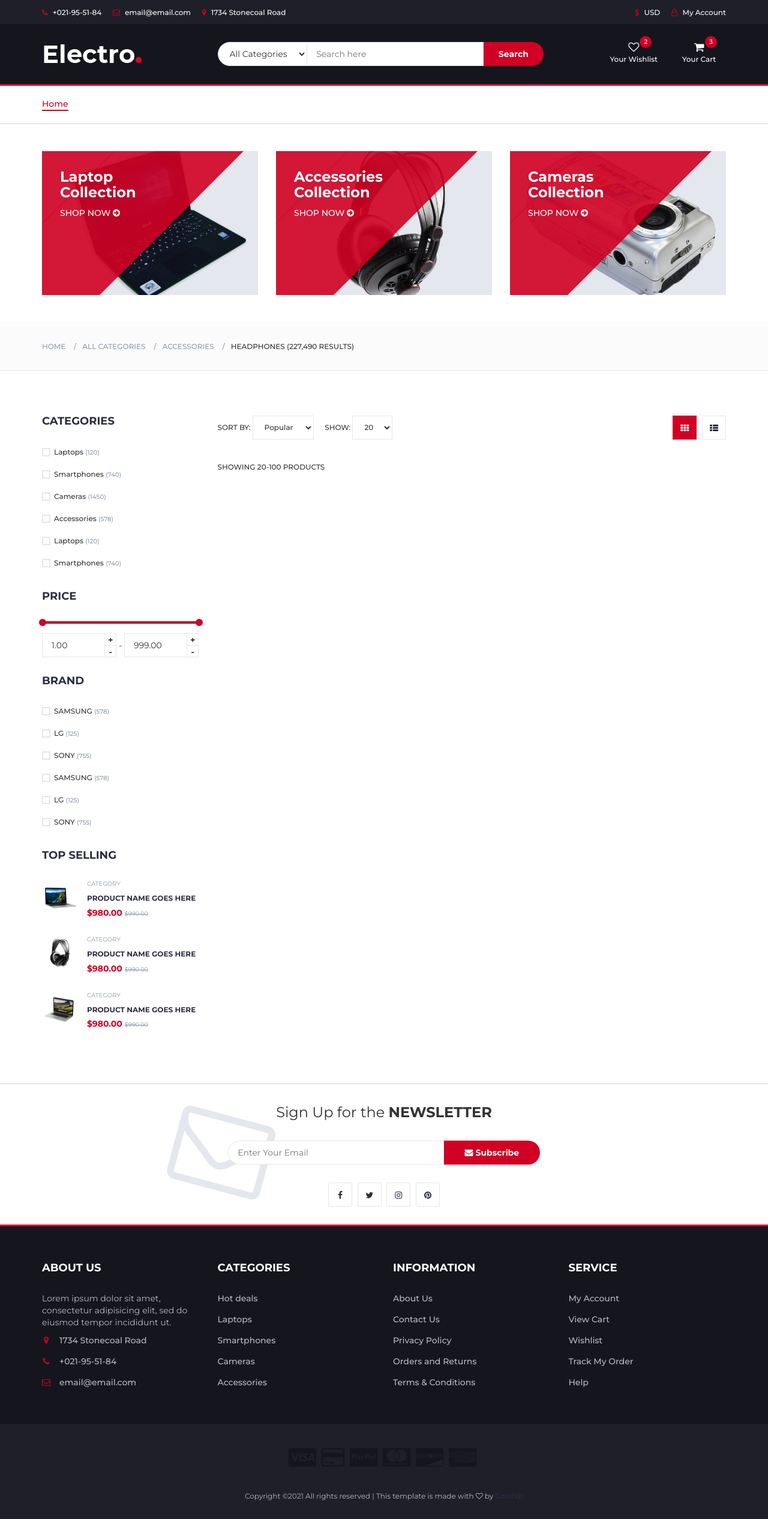
After one commit to quochoang59/Nhom10_ST3_BE21_2020, a PHP site: page /product.php in a window 1280 px wide. The commit adds this page. Shown: the whole page at 60% size. Run offline with PHP 8.4, Linux system fonts and the light colour scheme; data that the repository does not hold is empty.

Commit message:
phan trang va tim kiem

```diff
--- a/header.php
+++ b/header.php
@@ -1,3 +1,8 @@
+<?php
+require "models/manufacture.php";
+$manu = new Manufacture;
+$getAllManu = $manu->getAllManu();
+?>
 <!DOCTYPE html>
 <html lang="en">
 	<head>
@@ -170,13 +175,10 @@
 				<div id="responsive-nav">
 					<!-- NAV -->
 					<ul class="main-nav nav navbar-nav">
-						<li class="active"><a href="#">Home</a></li>
-						<li><a href="#">Hot Deals</a></li>
-						<li><a href="#">Categories</a></li>
-						<li><a href="#">Laptops</a></li>
-						<li><a href="#">Smartphones</a></li>
-						<li><a href="#">Cameras</a></li>
-						<li><a href="#">Accessories</a></li>
+						<li class="active"><a href="index.php">Home</a></li>
+						<?php foreach($getAllManu as $value): ?>
+						<li><a href="product.php?manu_id=<?php echo $value['manu_id']?>"><?php echo $value['manu_name']?></a></li>
+						<?php endforeach ?>
 					</ul>
 					<!-- /NAV -->
 				</div>
--- /dev/null
+++ b/models/manufacture.php
@@ -0,0 +1,41 @@
+<?php
+class Manufacture extends Db{
+    public function getAllManu(){
+        $sql = self::$connection->prepare("SELECT * FROM manufactures");
+        $sql->execute(); //return an object
+        $items = array();
+        $items = $sql->get_result()->fetch_all(MYSQLI_ASSOC);
+        return $items; //return an array
+    }
+    public function getProductByManuId($manu_id)
+    {
+        $sql = self::$connection->prepare("SELECT * FROM products WHERE manu_id = ?");
+        $sql->bind_param("i", $manu_id);
+        $sql->execute(); //return an object
+        $items = array();
+        $items = $sql->get_result()->fetch_all(MYSQLI_ASSOC);
+        return $items; //return an array
+    }
+    public function get1ProductByManuId($manu_id,$page, $perPage)
+    {
+        $firstLink = ($page - 1) * $perPage;
+        $sql = self::$connection->prepare("SELECT * FROM products WHERE manu_id = ? LIMIT ?, ?");
+        $sql->bind_param("iii", $manu_id,$firstLink, $perPage);
+        $sql->execute(); //return an object
+        $items = array();
+        $items = $sql->get_result()->fetch_all(MYSQLI_ASSOC);
+        return $items; //return an array
+    }
+    public function paginate($url, $total, $perPage)
+    {
+    $totalLinks = ceil($total/$perPage);
+        $link ="";
+            for($j=1; $j <= $totalLinks ; $j++)
+            {
+                $link = $link."</li><a href='$url&page=$j'> $j </a></li>";
+            }
+            return $link;
+
+    }
+}
+ ?>
--- /dev/null
+++ b/product.php
@@ -0,0 +1,467 @@
+<?php
+require "config.php";
+require "models/db.php";
+include "header.php"
+ ?>
+
+
+		<!-- BREADCRUMB -->
+		<div id="breadcrumb" class="section">
+			<!-- container -->
+			<div class="container">
+				<!-- row -->
+				<div class="row">
+					<div class="col-md-12">
+						<ul class="breadcrumb-tree">
+							<li><a href="#">Home</a></li>
+							<li><a href="#">All Categories</a></li>
+							<li><a href="#">Accessories</a></li>
+							<li class="active">Headphones (227,490 Results)</li>
+						</ul>
+					</div>
+				</div>
+				<!-- /row -->
+			</div>
+			<!-- /container -->
+		</div>
+		<!-- /BREADCRUMB -->
+
+		<!-- SECTION -->
+		<div class="section">
+			<!-- container -->
+			<div class="container">
+				<!-- row -->
+				<div class="row">
+					<!-- ASIDE -->
+					<div id="aside" class="col-md-3">
+						<!-- aside Widget -->
+						<div class="aside">
+							<h3 class="aside-title">Categories</h3>
+							<div class="checkbox-filter">
+
+								<div class="input-checkbox">
+									<input type="checkbox" id="category-1">
+									<label for="category-1">
+										<span></span>
+										Laptops
+										<small>(120)</small>
+									</label>
+								</div>
+
+								<div class="input-checkbox">
+									<input type="checkbox" id="category-2">
+									<label for="category-2">
+										<span></span>
+										Smartphones
+										<small>(740)</small>
+									</label>
+								</div>
+
+								<div class="input-checkbox">
+									<input type="checkbox" id="category-3">
+									<label for="category-3">
+										<span></span>
+										Cameras
+										<small>(1450)</small>
+									</label>
+								</div>
+
+								<div class="input-checkbox">
+									<input type="checkbox" id="category-4">
+									<label for="category-4">
+										<span></span>
+										Accessories
+										<small>(578)</small>
+									</label>
+								</div>
+
+								<div class="input-checkbox">
+									<input type="checkbox" id="category-5">
+									<label for="category-5">
+										<span></span>
+										Laptops
+										<small>(120)</small>
+									</label>
+								</div>
+
+								<div class="input-checkbox">
+									<input type="checkbox" id="category-6">
+									<label for="category-6">
+										<span></span>
+										Smartphones
+										<small>(740)</small>
+									</label>
+								</div>
+							</div>
+						</div>
+						<!-- /aside Widget -->
+
+						<!-- aside Widget -->
+						<div class="aside">
+							<h3 class="aside-title">Price</h3>
+							<div class="price-filter">
+								<div id="price-slider"></div>
+								<div class="input-number price-min">
+									<input id="price-min" type="number">
+									<span class="qty-up">+</span>
+									<span class="qty-down">-</span>
+								</div>
+								<span>-</span>
+								<div class="input-number price-max">
+									<input id="price-max" type="number">
+									<span class="qty-up">+</span>
+									<span class="qty-down">-</span>
+								</div>
+							</div>
+						</div>
+						<!-- /aside Widget -->
+
+						<!-- aside Widget -->
+						<div class="aside">
+							<h3 class="aside-title">Brand</h3>
+							<div class="checkbox-filter">
+								<div class="input-checkbox">
+									<input type="checkbox" id="brand-1">
+									<label for="brand-1">
+										<span></span>
+										SAMSUNG
+										<small>(578)</small>
+									</label>
+								</div>
+								<div class="input-checkbox">
+									<input type="checkbox" id="brand-2">
+									<label for="brand-2">
+										<span></span>
+										LG
+										<small>(125)</small>
+									</label>
+								</div>
+								<div class="input-checkbox">
+									<input type="checkbox" id="brand-3">
+									<label for="brand-3">
+										<span></span>
+										SONY
+										<small>(755)</small>
+									</label>
+								</div>
+								<div class="input-checkbox">
+									<input type="checkbox" id="brand-4">
+									<label for="brand-4">
+										<span></span>
+										SAMSUNG
+										<small>(578)</small>
+									</label>
+								</div>
+								<div class="input-checkbox">
+									<input type="checkbox" id="brand-5">
+									<label for="brand-5">
+										<span></span>
+										LG
+										<small>(125)</small>
+									</label>
+								</div>
+								<div class="input-checkbox">
+									<input type="checkbox" id="brand-6">
+									<label for="brand-6">
+										<span></span>
+										SONY
+										<small>(755)</small>
+									</label>
+								</div>
+							</div>
+						</div>
+						<!-- /aside Widget -->
+
+						<!-- aside Widget -->
+						<div class="aside">
+							<h3 class="aside-title">Top selling</h3>
+							<div class="product-widget">
+								<div class="product-img">
+									<img src="./img/product01.png" alt="">
+								</div>
+								<div class="product-body">
+									<p class="product-category">Category</p>
+									<h3 class="product-name"><a href="#">product name goes here</a></h3>
+									<h4 class="product-price">$980.00 <del class="product-old-price">$990.00</del></h4>
+								</div>
+							</div>
+
+							<div class="product-widget">
+								<div class="product-img">
+									<img src="./img/product02.png" alt="">
+								</div>
+								<div class="product-body">
+									<p class="product-category">Category</p>
+									<h3 class="product-name"><a href="#">product name goes here</a></h3>
+									<h4 class="product-price">$980.00 <del class="product-old-price">$990.00</del></h4>
+								</div>
+							</div>
+
+							<div class="product-widget">
+								<div class="product-img">
+									<img src="./img/product03.png" alt="">
+								</div>
+								<div class="product-body">
+									<p class="product-category">Category</p>
+									<h3 class="product-name"><a href="#">product name goes here</a></h3>
+									<h4 class="product-price">$980.00 <del class="product-old-price">$990.00</del></h4>
+								</div>
+							</div>
+						</div>
+						<!-- /aside Widget -->
+					</div>
+					<!-- /ASIDE -->
+
+					<!-- STORE -->
+					<div id="store" class="col-md-9">
+						<!-- store top filter -->
+						<div class="store-filter clearfix">
+							<div class="store-sort">
+								<label>
+									Sort By:
+									<select class="input-select">
+										<option value="0">Popular</option>
+										<option value="1">Position</option>
+									</select>
+								</label>
+
+								<label>
+									Show:
+									<select class="input-select">
+										<option value="0">20</option>
+										<option value="1">50</option>
+									</select>
+								</label>
+							</div>
+							<ul class="store-grid">
+								<li class="active"><i class="fa fa-th"></i></li>
+								<li><a href="#"><i class="fa fa-th-list"></i></a></li>
+							</ul>
+						</div>
+						<!-- /store top filter -->
+
+						<!-- store products -->
+						<div class="row">
+                        <?php if(isset($_GET['manu_id'])){
+                            $manu_id = $_GET['manu_id'];
+                        }
+
+
+
+                                // hiển thị 1 sản phẩm trên 1 trang
+                                $perPage = 1;
+                                // Lấy số trang trên thanh địa chỉ
+                                if(isset($_GET['page']))
+                                {
+                                    $page = $_GET['page'];
+                                }
+                                else{
+                                    $page=1;
+                                }
+                                // Tính tổng số dòng, ví dụ kết quả là 18
+                                $getAllManuById = $manu->getProductByManuId($manu_id);
+                                $total = count($getAllManuById);
+                                $url = $_SERVER['PHP_SELF']."?manu_id=".$manu_id;
+                                $get1AllManuById = $manu->get1ProductByManuId($manu_id,$page,$perPage);
+                                foreach($get1AllManuById as $value):
+
+                            ?>
+							<!-- product -->
+
+							<div class="col-md-4 col-xs-6">
+								<div class="product">
+									<div class="product-img">
+										<img src="./img/<?php echo $value['image'] ?>" alt="">
+										<div class="product-label">
+											<span class="sale">-30%</span>
+											<span class="new">NEW</span>
+										</div>
+									</div>
+									<div class="product-body">
+										<p class="product-category">Category</p>
+										<h3 class="product-name"><a href="#"><?php echo $value['name']?></a></h3>
+										<h4 class="product-price"><?php echo number_format($value['price'])?> <del class="product-old-price">$990.00</del></h4>
+										<div class="product-rating">
+											<i class="fa fa-star"></i>
+											<i class="fa fa-star"></i>
+											<i class="fa fa-star"></i>
+											<i class="fa fa-star"></i>
+											<i class="fa fa-star"></i>
+										</div>
+										<div class="product-btns">
+											<button class="add-to-wishlist"><i class="fa fa-heart-o"></i><span class="tooltipp">add to wishlist</span></button>
+											<button class="add-to-compare"><i class="fa fa-exchange"></i><span class="tooltipp">add to compare</span></button>
+											<button class="quick-view"><i class="fa fa-eye"></i><span class="tooltipp">quick view</span></button>
+										</div>
+									</div>
+									<div class="add-to-cart">
+										<button class="add-to-cart-btn"><i class="fa fa-shopping-cart"></i> add to cart</button>
+									</div>
+								</div>
+							</div>
+
+							<!-- /product -->
+                            <?php endforeach;
+                            ?>
+						</div>
+						<!-- /store products -->
+
+						<!-- store bottom filter -->
+						<div class="store-filter clearfix">
+							<span class="store-qty">Showing 20-100 products</span>
+							<ul class="store-pagination">
+                            <?php echo $manu->paginate($url, $total, $page, $perPage);?>
+							</ul>
+						</div>
+						<!-- /store bottom filter -->
+					</div>
+					<!-- /STORE -->
+				</div>
+				<!-- /row -->
+			</div>
+			<!-- /container -->
+		</div>
+		<!-- /SECTION -->
+
+		<!-- NEWSLETTER -->
+		<div id="newsletter" class="section">
+			<!-- container -->
+			<div class="container">
+				<!-- row -->
+				<div class="row">
+					<div class="col-md-12">
+						<div class="newsletter">
+							<p>Sign Up for the <strong>NEWSLETTER</strong></p>
+							<form>
+								<input class="input" type="email" placeholder="Enter Your Email">
+								<button class="newsletter-btn"><i class="fa fa-envelope"></i> Subscribe</button>
+							</form>
+							<ul class="newsletter-follow">
+								<li>
+									<a href="#"><i class="fa fa-facebook"></i></a>
+								</li>
+								<li>
+									<a href="#"><i class="fa fa-twitter"></i></a>
+								</li>
+								<li>
+									<a href="#"><i class="fa fa-instagram"></i></a>
+								</li>
+								<li>
+									<a href="#"><i class="fa fa-pinterest"></i></a>
+								</li>
+							</ul>
+						</div>
+					</div>
+				</div>
+				<!-- /row -->
+			</div>
+			<!-- /container -->
+		</div>
+		<!-- /NEWSLETTER -->
+
+		<!-- FOOTER -->
+		<footer id="footer">
+			<!-- top footer -->
+			<div class="section">
+				<!-- container -->
+				<div class="container">
+					<!-- row -->
+					<div class="row">
+						<div class="col-md-3 col-xs-6">
+							<div class="footer">
+								<h3 class="footer-title">About Us</h3>
+								<p>Lorem ipsum dolor sit amet, consectetur adipisicing elit, sed do eiusmod tempor incididunt ut.</p>
+								<ul class="footer-links">
+									<li><a href="#"><i class="fa fa-map-marker"></i>1734 Stonecoal Road</a></li>
+									<li><a href="#"><i class="fa fa-phone"></i>+021-95-51-84</a></li>
+									<li><a href="#"><i class="fa fa-envelope-o"></i>email@email.com</a></li>
+								</ul>
+							</div>
+						</div>
+
+						<div class="col-md-3 col-xs-6">
+							<div class="footer">
+								<h3 class="footer-title">Categories</h3>
+								<ul class="footer-links">
+									<li><a href="#">Hot deals</a></li>
+									<li><a href="#">Laptops</a></li>
+									<li><a href="#">Smartphones</a></li>
+									<li><a href="#">Cameras</a></li>
+									<li><a href="#">Accessories</a></li>
+								</ul>
+							</div>
+						</div>
+
+						<div class="clearfix visible-xs"></div>
+
+						<div class="col-md-3 col-xs-6">
+							<div class="footer">
+								<h3 class="footer-title">Information</h3>
+								<ul class="footer-links">
+									<li><a href="#">About Us</a></li>
+									<li><a href="#">Contact Us</a></li>
+									<li><a href="#">Privacy Policy</a></li>
+									<li><a href="#">Orders and Returns</a></li>
+									<li><a href="#">Terms & Conditions</a></li>
+								</ul>
+							</div>
+						</div>
+
+						<div class="col-md-3 col-xs-6">
+							<div class="footer">
+								<h3 class="footer-title">Service</h3>
+								<ul class="footer-links">
+									<li><a href="#">My Account</a></li>
+									<li><a href="#">View Cart</a></li>
+									<li><a href="#">Wishlist</a></li>
+									<li><a href="#">Track My Order</a></li>
+									<li><a href="#">Help</a></li>
+								</ul>
+							</div>
+						</div>
+					</div>
+					<!-- /row -->
+				</div>
+				<!-- /container -->
+			</div>
+			<!-- /top footer -->
+
+			<!-- bottom footer -->
+			<div id="bottom-footer" class="section">
+				<div class="container">
+					<!-- row -->
+					<div class="row">
+						<div class="col-md-12 text-center">
+							<ul class="footer-payments">
+								<li><a href="#"><i class="fa fa-cc-visa"></i></a></li>
+								<li><a href="#"><i class="fa fa-credit-card"></i></a></li>
+								<li><a href="#"><i class="fa fa-cc-paypal"></i></a></li>
+								<li><a href="#"><i class="fa fa-cc-mastercard"></i></a></li>
+								<li><a href="#"><i class="fa fa-cc-discover"></i></a></li>
+								<li><a href="#"><i class="fa fa-cc-amex"></i></a></li>
+							</ul>
+							<span class="copyright">
+								<!-- Link back to Colorlib can't be removed. Template is licensed under CC BY 3.0. -->
+								Copyright &copy;<script>document.write(new Date().getFullYear());</script> All rights reserved | This template is made with <i class="fa fa-heart-o" aria-hidden="true"></i> by <a href="https://colorlib.com" target="_blank">Colorlib</a>
+							<!-- Link back to Colorlib can't be removed. Template is licensed under CC BY 3.0. -->
+							</span>
+						</div>
+					</div>
+						<!-- /row -->
+				</div>
+				<!-- /container -->
+			</div>
+			<!-- /bottom footer -->
+		</footer>
+		<!-- /FOOTER -->
+
+		<!-- jQuery Plugins -->
+		<script src="js/jquery.min.js"></script>
+		<script src="js/bootstrap.min.js"></script>
+		<script src="js/slick.min.js"></script>
+		<script src="js/nouislider.min.js"></script>
+		<script src="js/jquery.zoom.min.js"></script>
+		<script src="js/main.js"></script>
+
+	</body>
+</html>
```
